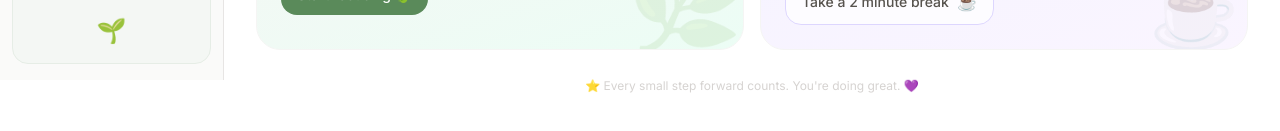
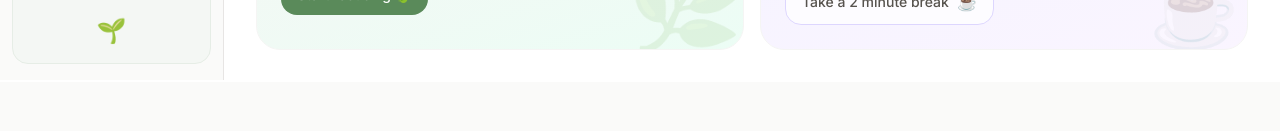
Before and after one commit to Dize01/Make-Today-Doable, a React (Vite) app: page / in a window 1280 px wide. Shown: the part 720-851 px from the top of the page. After the commit the page ends 802 px from the top, so only its background shows below. Built offline with nearby package versions, Linux system fonts and the light colour scheme.

Commit message:
remove message

```diff
--- a/src/App.jsx
+++ b/src/App.jsx
@@ -184,10 +184,6 @@ export default function App() {
                   <OverwhelmedCard onBreak={() => setShowBreathing(true)} />
                 </div>
 
-                {/* Footer affirmation */}
-                <p className="text-center text-xs text-stone-300 py-2">
-                  ⭐ Every small step forward counts. You're doing great. 💜
-                </p>
               </div>
             )}
 
```
